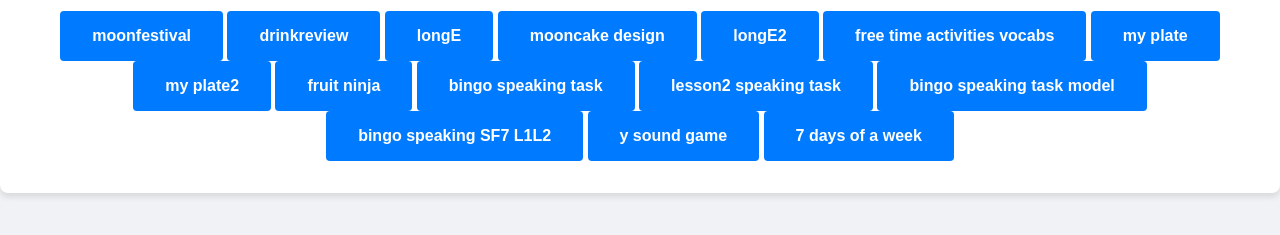
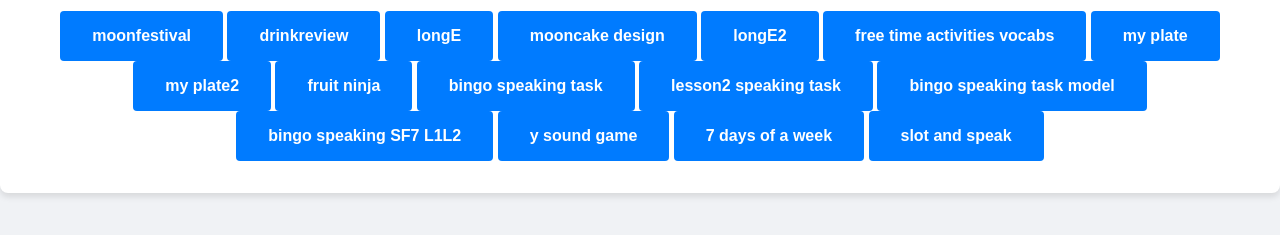
Before and after one commit to kaiyun-art/course, a plain HTML site: page index.html in a window 1280 px wide. Shown: the part 359-594 px from the top of the page. Drawn offline with Linux system fonts and the light colour scheme.

Commit message:
Update index.html

```diff
--- a/index.html
+++ b/index.html
@@ -58,6 +58,7 @@
  <a href="speaking bingo_SF7 L1L2.html">bingo speaking SF7 L1L2</a>
  <a href="popit y sound game.html">y sound game</a>
  <a href="turkeys spells 7 days in a week.html">7 days of a week</a>
+ <a href="how much game.html">slot and speak</a>
  </div>
 </body>
 </html>
```
